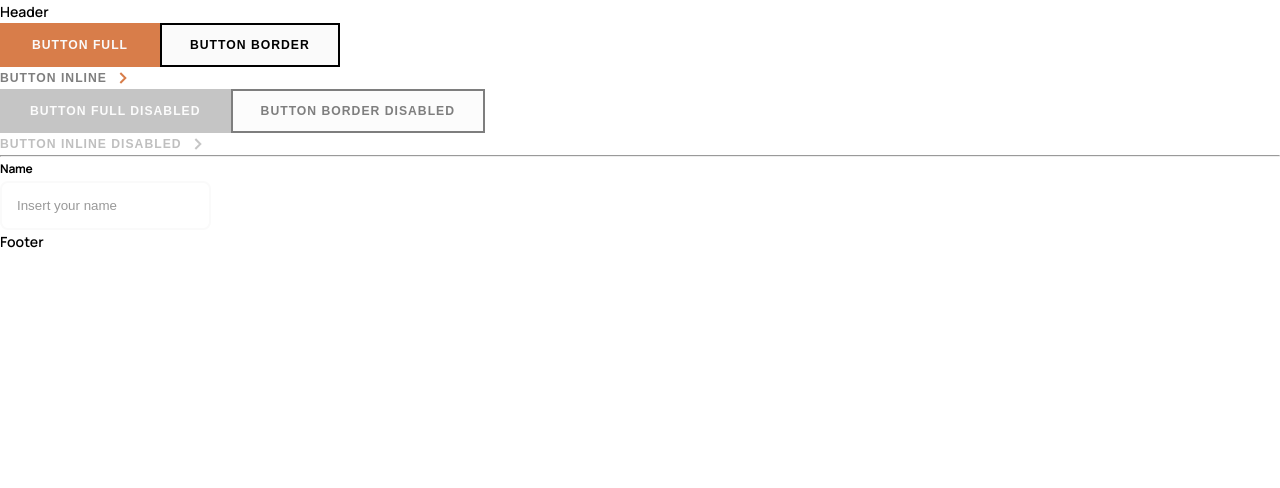
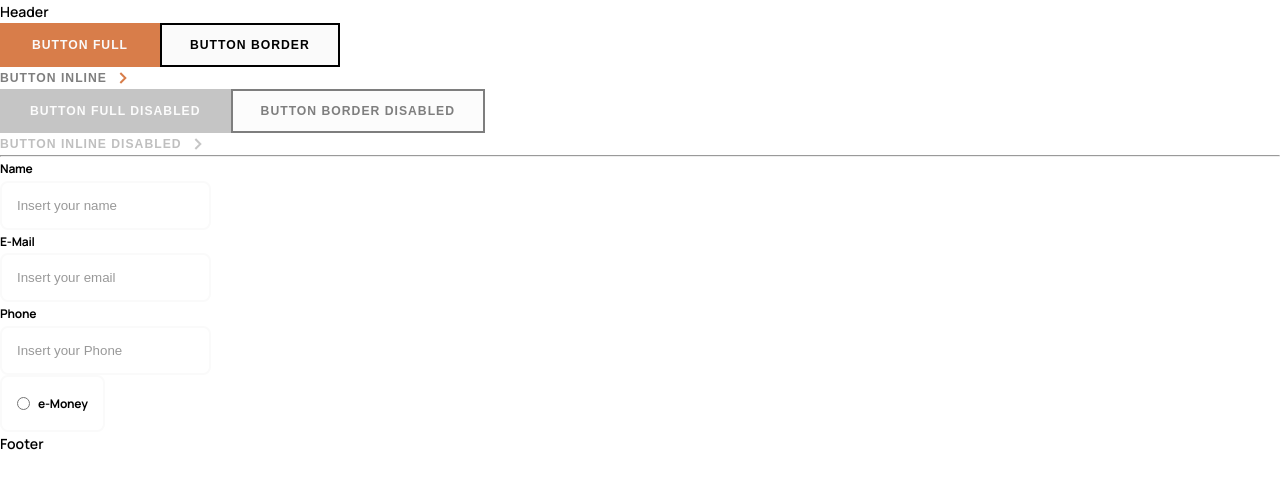
Before and after one commit to Arteque/audiophileshop, a React (Vite) app: page / in a window 1280 px wide. Shown: the top 488 px of the page. Built offline with nearby package versions, Linux system fonts and the light colour scheme.

Commit message:
input components

```diff
--- /dev/null
+++ b/src/Components/Form/Assets/Labels.tsx
@@ -0,0 +1,19 @@
+import { FC } from "react";
+
+
+interface labelsProps {
+    label:string;
+    name:string;
+    infoText?:string;
+}
+
+const Labels:FC<labelsProps> = ({label, infoText, name}) => {
+  return (
+    <label htmlFor={name}>
+      <span className="text">{label}</span>
+      <span className="info-label">{infoText}</span>
+    </label>
+  );
+};
+
+export default Labels;
--- a/src/Components/Form/inputs/InputText.module.scss
+++ b/src/Components/Form/inputs/Input.module.scss
@@ -1,4 +1,16 @@
 .inputContainer {
+  &:has(input[type="radio"]){
+    display: flex;
+    gap: 8px;
+    padding: 1rem;
+    border: 2px solid var(--clr-ntr-400);
+    border-radius: 8px;
+    width: fit-content;
+    transition: all .3s;
+    &:hover{
+      border: 2px solid var(--clr-prime-100);
+    }
+  }
   label {
     display: block;
     font-size: 12px;
--- /dev/null
+++ b/src/Components/Form/inputs/InputRadio.tsx
@@ -0,0 +1,20 @@
+import { FC } from "react";
+import Labels from "../Assets/Labels"
+import Class from "./Input.module.scss"
+
+interface InputRadioProps{
+    label:string;
+    name:string;
+    infoText?: string;
+}
+
+const InputRadio:FC<InputRadioProps> = ({label, infoText, name}) => {
+  return (
+    <div className={Class.inputContainer}>
+        <input type="radio" name={name} id={name} />
+        <Labels label={label} infoText={infoText} name={name} />
+    </div>
+  )
+}
+
+export default InputRadio
--- a/src/Components/Form/inputs/InputText.tsx
+++ b/src/Components/Form/inputs/InputText.tsx
@@ -1,5 +1,6 @@
-import { useEffect, useState, FC } from "react";
-import Class from "./InputText.module.scss";
+import { useState, FC } from "react";
+import Class from "./Input.module.scss";
+import Labels from "../Assets/Labels";
 
 interface InputTextProps {
   label: string;
@@ -8,34 +9,23 @@ interface InputTextProps {
   infoText?: string;
   placeholder ?: string;
   required ?: boolean;
+  onChange?:() => void
 }
 
 
-const InputText: FC<InputTextProps> = ({ label,type, name, infoText, placeholder, required }) => {
-
-
+const InputText: FC<InputTextProps> = ({ label,type, name, infoText, placeholder, required, onChange }) => {
 
   const [inputValue, setInputValue] = useState("")
 
-  const nameval = /^[A-Z]/
-
-  const inputChangeHandler = (e:any) => {
-
+  const inputHandler = (e:any) => {
     const value = e.target.value
-
     setInputValue(value)
-
-   console.log(nameval.test(inputValue))
-
+    onChange
   }
 
-
   return (
-    <div className={Class.inputContainer}>
-      <label htmlFor="input">
-        <span className="text">{label}</span>
-        <span className="info-label">{infoText}</span>
-      </label>
+    <div className={Class.inputContainer} data-name="input-name">
+      <Labels label={label} infoText={infoText} name={name} />
       <input
         type={type}
         name={name}
@@ -43,7 +33,7 @@ const InputText: FC<InputTextProps> = ({ label,type, name, infoText, placeholder
         placeholder={placeholder}
         required={required}
         value={inputValue}
-        onChange={(e:any) => inputChangeHandler(e)}
+        onChange={inputHandler}
       />
     </div>
   );
--- a/src/Pages/Dashboard/Start.tsx
+++ b/src/Pages/Dashboard/Start.tsx
@@ -1,4 +1,5 @@
 import Button from "../../Components/Buttons/Button"
+import InputRadio from "../../Components/Form/inputs/InputRadio"
 import InputText from "../../Components/Form/inputs/InputText"
 const Start = () => {
 
@@ -18,6 +19,9 @@ const Start = () => {
         <hr />
 
         <InputText type="text" label="Name" name="name" placeholder="Insert your name" required />
+        <InputText type="email" label="E-Mail" name="email" placeholder="Insert your email" required />
+        <InputText type="phone" label="Phone" name="phone" placeholder="Insert your Phone" required />
+        <InputRadio label="e-Money" name="emoney" />
     </>
   )
 }
```
